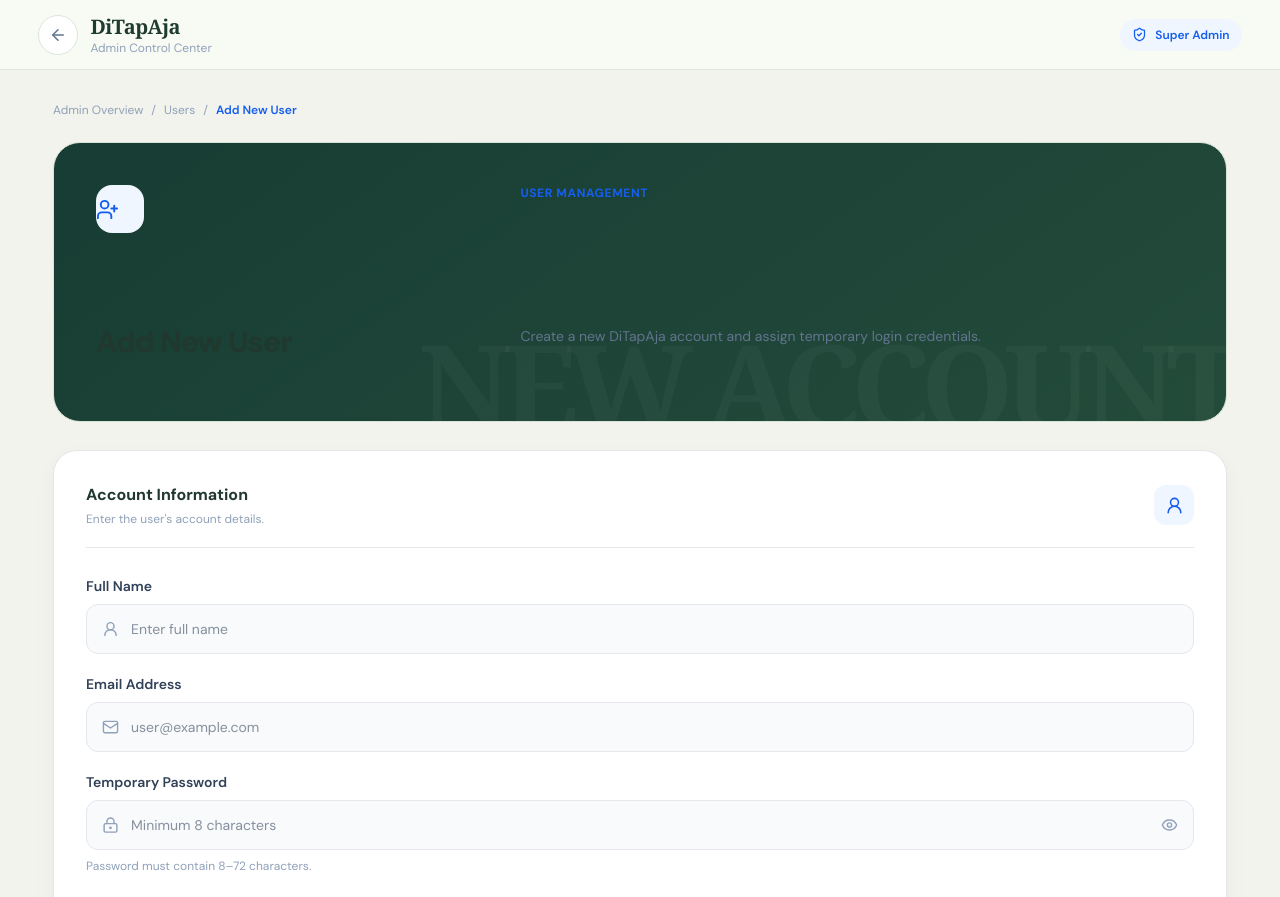
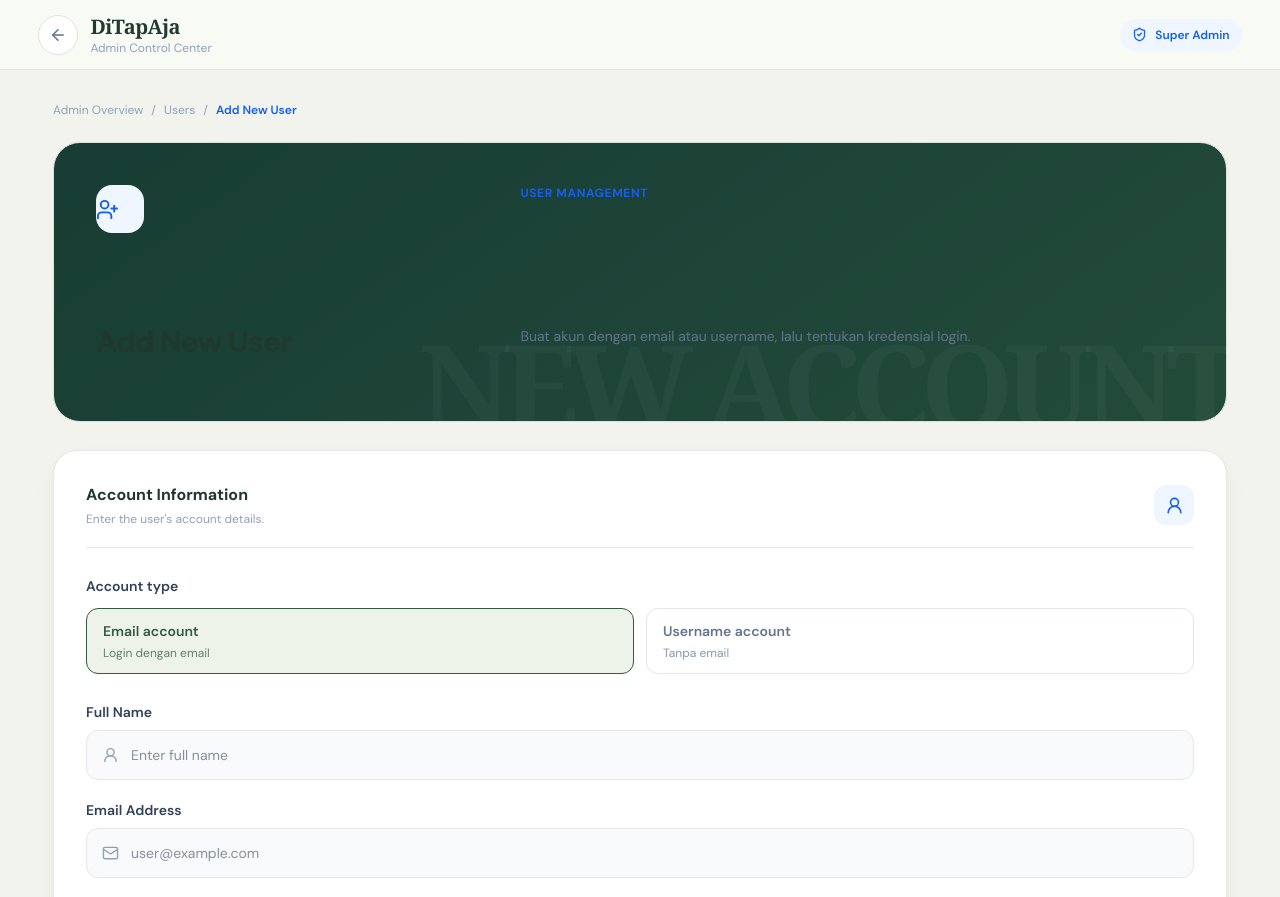
Before and after one commit to chanvianz-ui/ditapaja, a Next.js app: page /admin/users/new in a window 1280 px wide. Shown: the top 897 px of the page. Built offline with nearby package versions, Linux system fonts and the light colour scheme; no server answers.

Commit message:
Add email or username account option to admin user form

```diff
--- a/app/admin/users/new/page.tsx
+++ b/app/admin/users/new/page.tsx
@@ -24,6 +24,8 @@ export default function AddNewUserPage() {
   const router = useRouter();
 
   const [fullName, setFullName] = useState("");
+  const [accountType, setAccountType] = useState<"email" | "username">("email");
+  const [username, setUsername] = useState("");
   const [email, setEmail] = useState("");
   const [password, setPassword] = useState("");
   const [showPassword, setShowPassword] = useState(false);
@@ -38,8 +40,8 @@ export default function AddNewUserPage() {
 
     setError("");
 
-    if (!fullName.trim() || !email.trim() || !password) {
-      setError("Semua kolom wajib diisi.");
+    if (!fullName.trim() || !password || (accountType === "email" && !email.trim()) || (accountType === "username" && !username.trim())) {
+      setError("Lengkapi semua kolom yang diperlukan.");
       return;
     }
 
@@ -67,6 +69,8 @@ export default function AddNewUserPage() {
         },
         body: JSON.stringify({
           fullName: fullName.trim(),
+          accountType,
+          username: username.trim().toLowerCase(),
           email: email.trim().toLowerCase(),
           password,
         }),
@@ -96,7 +100,7 @@ export default function AddNewUserPage() {
     const credentials = [
       "DiTapAja - Informasi Login",
       `Nama: ${fullName}`,
-      `Email: ${email.trim().toLowerCase()}`,
+      accountType === "username" ? `Username: ${username.trim().toLowerCase()}` : `Email: ${email.trim().toLowerCase()}`,
       `Password sementara: ${password}`,
       "",
       "Silakan login dan ganti password setelah masuk.",
@@ -201,9 +205,9 @@ export default function AddNewUserPage() {
                   </div>
 
                   <div>
-                    <p className="text-xs text-slate-400">Email</p>
+                    <p className="text-xs text-slate-400">{accountType === "username" ? "Username" : "Email"}</p>
                     <p className="mt-1 break-all text-sm font-semibold">
-                      {email.trim().toLowerCase()}
+                      {accountType === "username" ? username.trim().toLowerCase() : email.trim().toLowerCase()}
                     </p>
                   </div>
 
@@ -263,8 +267,7 @@ export default function AddNewUserPage() {
               </h2>
 
               <p className="mt-2 text-sm leading-6 text-slate-500">
-                Create a new DiTapAja account and assign temporary
-                login credentials.
+                Buat akun dengan email atau username, lalu tentukan kredensial login.
               </p>
             </div>
 
@@ -283,6 +286,20 @@ export default function AddNewUserPage() {
 
                 <div className="flex h-10 w-10 items-center justify-center rounded-xl bg-blue-50 text-[#155eef]">
                   <UserRound size={19} />
+                </div>
+              </div>
+
+              <div className="mb-7">
+                <label className="mb-3 block text-sm font-semibold text-slate-700">Account type</label>
+                <div className="grid grid-cols-2 gap-3">
+                  <button type="button" onClick={() => setAccountType("email")} disabled={loading}
+                    className={accountType === "email" ? "rounded-xl border border-[#315b43] bg-[#edf3e9] px-4 py-3 text-left text-[#315b43]" : "rounded-xl border border-slate-200 bg-white px-4 py-3 text-left text-slate-500"}>
+                    <span className="block text-sm font-semibold">Email account</span><span className="mt-1 block text-xs opacity-75">Login dengan email</span>
+                  </button>
+                  <button type="button" onClick={() => setAccountType("username")} disabled={loading}
+                    className={accountType === "username" ? "rounded-xl border border-[#315b43] bg-[#edf3e9] px-4 py-3 text-left text-[#315b43]" : "rounded-xl border border-slate-200 bg-white px-4 py-3 text-left text-slate-500"}>
+                    <span className="block text-sm font-semibold">Username account</span><span className="mt-1 block text-xs opacity-75">Tanpa email</span>
+                  </button>
                 </div>
               </div>
 
@@ -317,35 +334,33 @@ export default function AddNewUserPage() {
                 </div>
               </div>
 
+              {/* USERNAME */}
+              {accountType === "username" && (
+                <div className="mb-5">
+                  <label htmlFor="username" className="mb-2 block text-sm font-semibold text-slate-700">Username</label>
+                  <div className="relative">
+                    <UserRound size={17} className="absolute left-4 top-1/2 -translate-y-1/2 text-slate-400" />
+                    <input id="username" type="text" value={username} onChange={(event) => setUsername(event.target.value.toLowerCase())}
+                      placeholder="e.g. admin" minLength={3} maxLength={24} pattern="[a-z0-9][a-z0-9._-]{2,23}"
+                      required disabled={loading} autoCapitalize="none" autoComplete="off"
+                      className="w-full rounded-xl border border-slate-200 bg-slate-50 py-3.5 pl-11 pr-4 text-sm outline-none transition placeholder:text-slate-400 focus:border-blue-400 focus:bg-white focus:ring-4 focus:ring-blue-50 disabled:opacity-60" />
+                  </div>
+                  <p className="mt-2 text-xs text-slate-400">3–24 karakter: huruf kecil, angka, titik, _ atau -.</p>
+                </div>
+              )}
+
               {/* EMAIL */}
-              <div className="mb-5">
-                <label
-                  htmlFor="email"
-                  className="mb-2 block text-sm font-semibold text-slate-700"
-                >
-                  Email Address
-                </label>
-
-                <div className="relative">
-                  <Mail
-                    size={17}
-                    className="absolute left-4 top-1/2 -translate-y-1/2 text-slate-400"
-                  />
-
-                  <input
-                    id="email"
-                    type="email"
-                    value={email}
-                    onChange={(event) =>
-                      setEmail(event.target.value)
-                    }
-                    placeholder="user@example.com"
-                    required
-                    disabled={loading}
-                    className="w-full rounded-xl border border-slate-200 bg-slate-50 py-3.5 pl-11 pr-4 text-sm outline-none transition placeholder:text-slate-400 focus:border-blue-400 focus:bg-white focus:ring-4 focus:ring-blue-50 disabled:opacity-60"
-                  />
+              {accountType === "email" && (
+                <div className="mb-5">
+                  <label htmlFor="email" className="mb-2 block text-sm font-semibold text-slate-700">Email Address</label>
+                  <div className="relative">
+                    <Mail size={17} className="absolute left-4 top-1/2 -translate-y-1/2 text-slate-400" />
+                    <input id="email" type="email" value={email} onChange={(event) => setEmail(event.target.value)}
+                      placeholder="user@example.com" required disabled={loading}
+                      className="w-full rounded-xl border border-slate-200 bg-slate-50 py-3.5 pl-11 pr-4 text-sm outline-none transition placeholder:text-slate-400 focus:border-blue-400 focus:bg-white focus:ring-4 focus:ring-blue-50 disabled:opacity-60" />
+                  </div>
                 </div>
-              </div>
+              )}
 
               {/* PASSWORD */}
               <div className="mb-6">
@@ -408,9 +423,7 @@ export default function AddNewUserPage() {
                 />
 
                 <p className="text-xs leading-5 text-blue-800">
-                  Akun akan dibuat oleh Super Admin dan email akan
-                  otomatis terverifikasi. Berikan kredensial login
-                  kepada pengguna melalui jalur yang aman.
+                  Akun dibuat oleh Super Admin. Untuk akun username, pengguna bisa masuk tanpa alamat email. Bagikan kredensial melalui jalur yang aman.
                 </p>
               </div>
 
```
